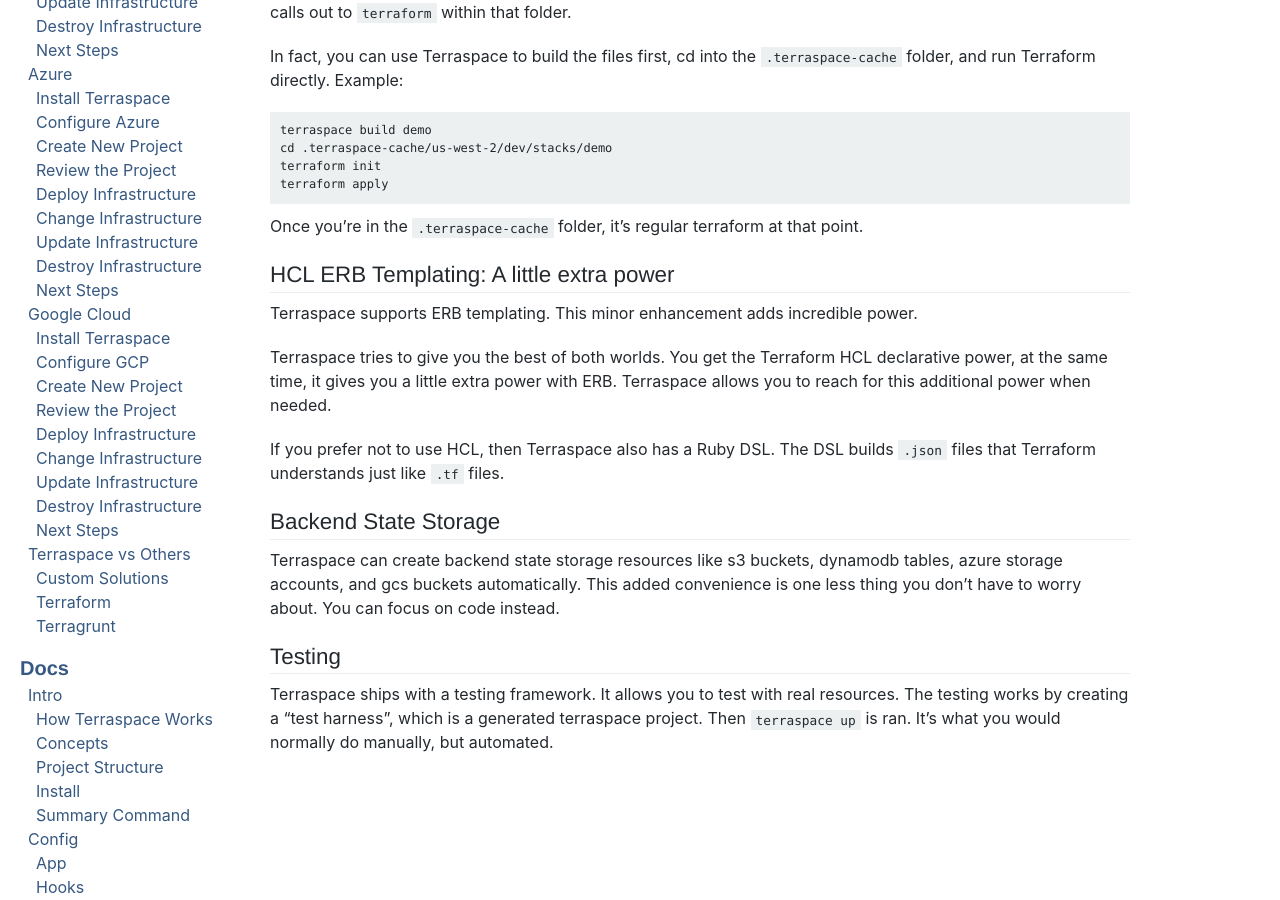
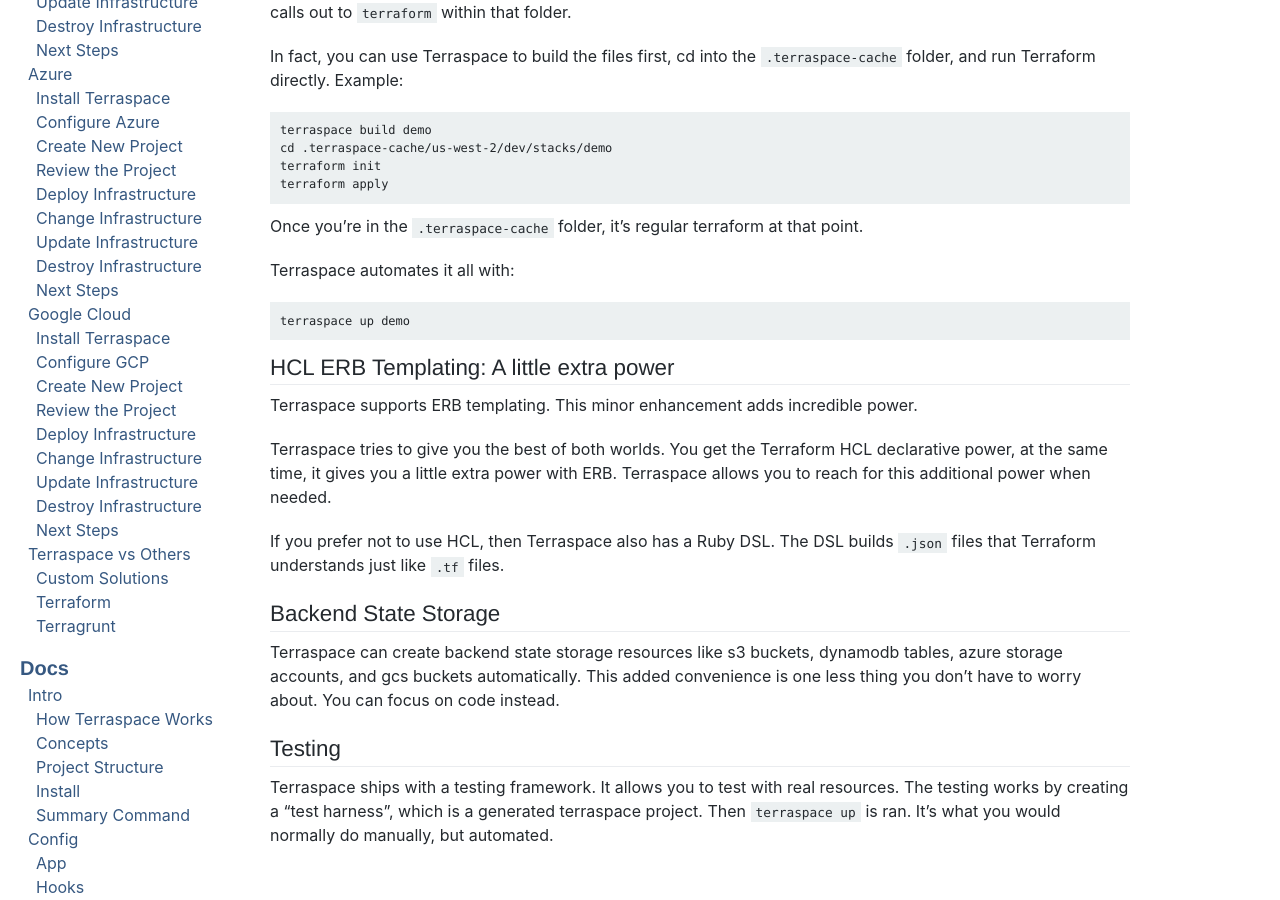
Before and after one commit to boltops-tools/terraspace-docs, a Jekyll site: the page built from _docs/intro/how-terraspace-works.md, in a window 1280 px wide and 900 px high, scrolled down 310 px. Built offline with Jekyll 4.4.1, drawn with Linux system fonts in a browser that asks for light colours; a script that is not in the unit is left out.

Commit message:
update docs

```diff
--- a/_docs/intro/how-terraspace-works.md
+++ b/_docs/intro/how-terraspace-works.md
@@ -17,6 +17,10 @@
 
 Once you're in the `.terraspace-cache` folder, it's regular terraform at that point.
 
+Terraspace automates it all with:
+
+    terraspace up demo
+
 ## HCL ERB Templating: A little extra power
 
 Terraspace supports ERB templating. This minor enhancement adds incredible power.
```
